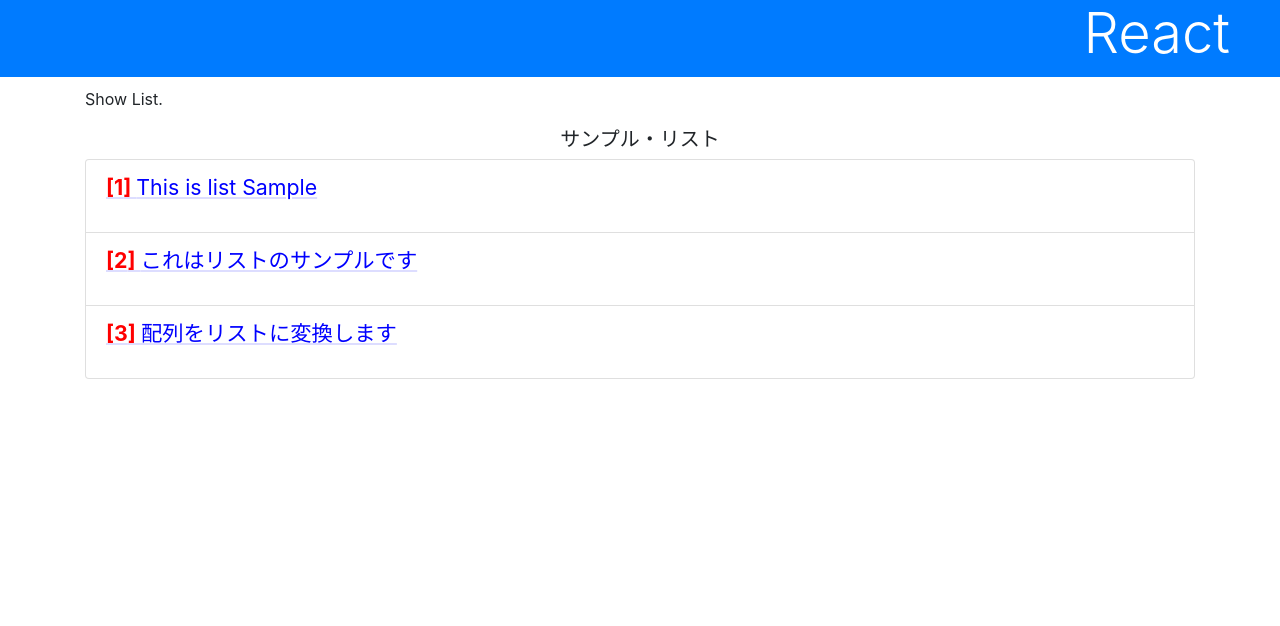
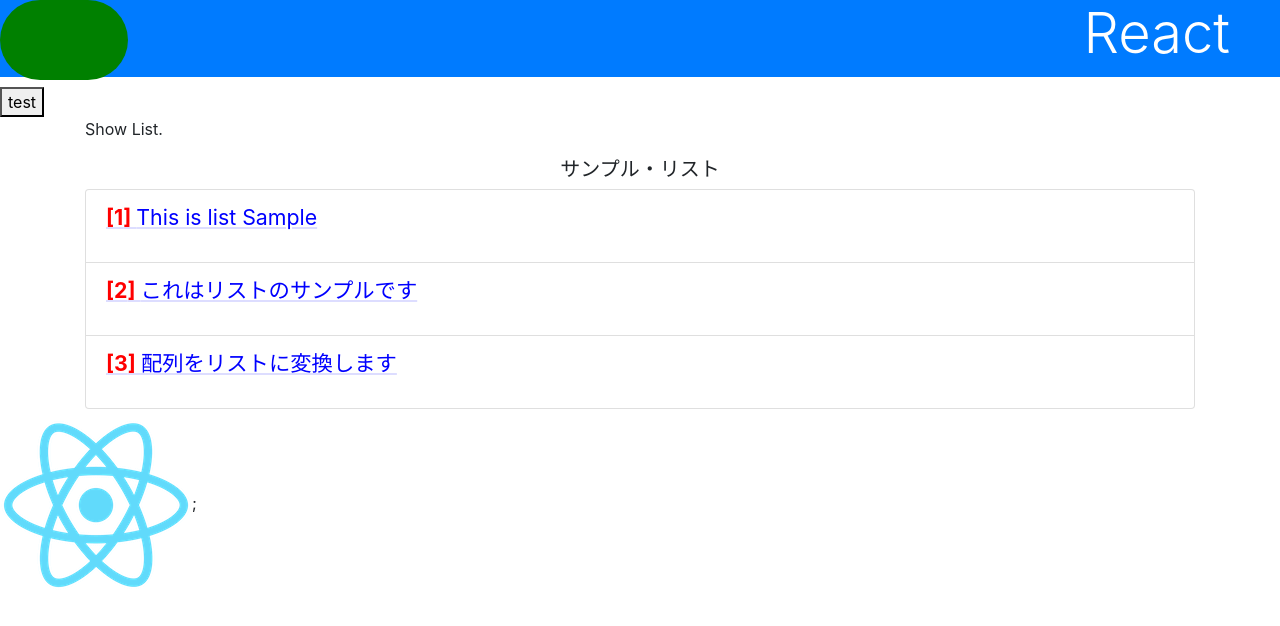
Before and after one commit to Yuki326/photo_search_app, a React (Create React App) app: page / in a window 1280 px wide. Shown: the top 626 px of the page. Built offline with nearby package versions, Linux system fonts and the light colour scheme.

Commit message:
演習　cssアニメーション

```diff
--- a/src/App.css
+++ b/src/App.css
@@ -4,6 +4,65 @@ h1{
   margin: 0px 0px 10px 0px;
 }
 
+.box{
+  position:fixed;
+  top:0px;
+  left:0px;
+  width:10vw;
+  height:10vh;
+  border-radius:100px;
+  background-color: green;
+  animation-name:move;
+  animation-duration: 2s;
+  animation-iteration-count: 1;
+}
+
+@keyframes move{
+  from{
+    top:0vh;
+  }
+  to{
+    top:100vh;
+  }
+}
+
+
+.test{
+  position:fixed;
+  top:0px;
+  left:0px;
+  width:10vw;
+  height:10vh;
+  border-radius:100px;
+  background-color: green;
+  animation-name:move2;
+  animation-duration: 2s;
+  animation-iteration-count: 1;
+}
+
+@keyframes move2{
+  0%{
+    top:0vh;
+  }
+  20%{
+    top:50vh;
+  }
+  40%{
+    top:30vh;
+    left:20px;
+  }
+  60%{
+    top:70vh;
+    left:50px;
+  }
+  80%{
+    top:85vh;
+  }
+  100%{
+    top:100vh;
+    height:100vh;
+  }
+}
 
 .App {
   text-align: center;
--- a/src/App.js
+++ b/src/App.js
@@ -1,26 +1,38 @@
 import React,{Component} from 'react'
 import './App.css'
-
+let className="test"
 class App extends Component{
   data =[
     "This is list Sample",
     "これはリストのサンプルです",
     "配列をリストに変換します"
   ]
+
+
   constructor(props){
     super(props)
     this.state ={
-      list: this.data
+      list: this.data,
+      className:"test"
     }
   }
+  clicked = () => {
+    this.setState({
+      className:this.state.className === "test" ? "box":"test"
+    });
+  };
+
   render(){
     return(
       <>
         <h1 className="bg-primary text-white display-4">React</h1>
+        <div className={this.state.className}></div>
+        <button onClick={this.clicked}>test</button>
         <div className="container">
           <p className="subtitle">Show List.</p>
           <List title="サンプル・リスト" data={this.data}/>
         </div>
+        <img src={`logo192.png`} alt="Logo" />;
       </>
     )
   }
@@ -63,12 +75,16 @@ class Item extends Component{
 
   render(){
     return(
+      <>
         <p style={this.itm}>
           <span style={this.num}>
             [{this.props.number}]&nbsp;
           </span>
           {this.props.value}
+
+
         </p>
+      </>
     )
   }
 }
```
Lines whose indentation alone changed are shown as unchanged.
